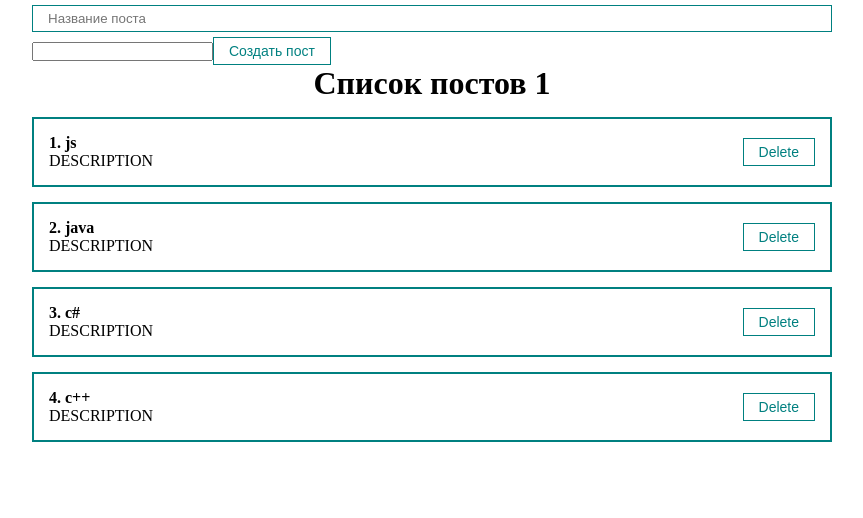
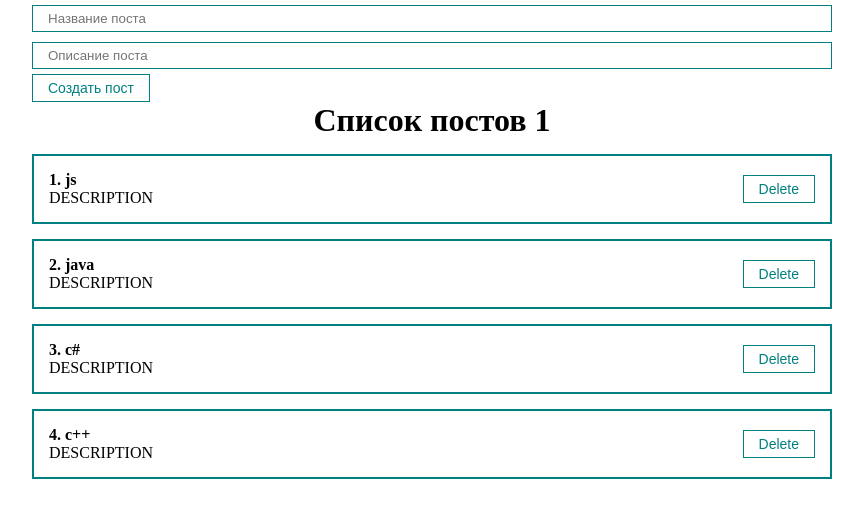
Before and after one commit to Talgat1164/React-JS-course, a React (Create React App) app in the folder app/: page / in a window 1280 px wide. Shown: the top 518 px of the page, without its empty margins (208-1071 px from the left). Built offline with nearby package versions, Linux system fonts and the light colour scheme.

Commit message:
UseRef и компонент | неуправляемый инпут

```diff
--- a/app/src/App.js
+++ b/app/src/App.js
@@ -19,24 +19,26 @@ function App() {
 	const addNewPost = (e) => {
 		e.preventDefault()
 		console.log(title)
-		console.log(bodyInputRef.current)
+		console.log(bodyInputRef.current.value)
+
 	}
 
 	return (
 		<div className='App'>
 			<form>
+			{/* УПРАВЛЯУМЫЙ ИНПУТ */}
 				<MyInput
 					type="text"
 					placeholder="Название поста"
 					value={title}
 					onChange={e => setTitle(e.target.value)}
 				/>
-			<input ref={bodyInputRef} type="text"/>
-			{/* <MyInput
+				{/* НЕУПРАВЛЯЕМЫЙ ИНПУТ */}
+				<MyInput
 					type="text"
 					placeholder="Описание поста"
 					ref={bodyInputRef}
-			/> */}
+				/>
 				<MyButton onClick={addNewPost}>Создать пост</MyButton>
 			</form>
 			<PostList posts={posts} title="Список постов 1" />
--- a/app/src/components/UI/input/MyInput.jsx
+++ b/app/src/components/UI/input/MyInput.jsx
@@ -1,10 +1,14 @@
 import React from 'react'
 import classes from './MyInput.module.css'
 
-function MyInput(props) {
+const MyInput = React.forwardRef((props, ref) => {
 	return (
-		<input className={classes.myInput} {...props} />
+		<input
+			ref={ref}
+			className={classes.myInput}
+			{...props}
+		/>
 	)
-}
+})
 
 export default MyInput
```
Lines whose indentation alone changed are shown as unchanged.
